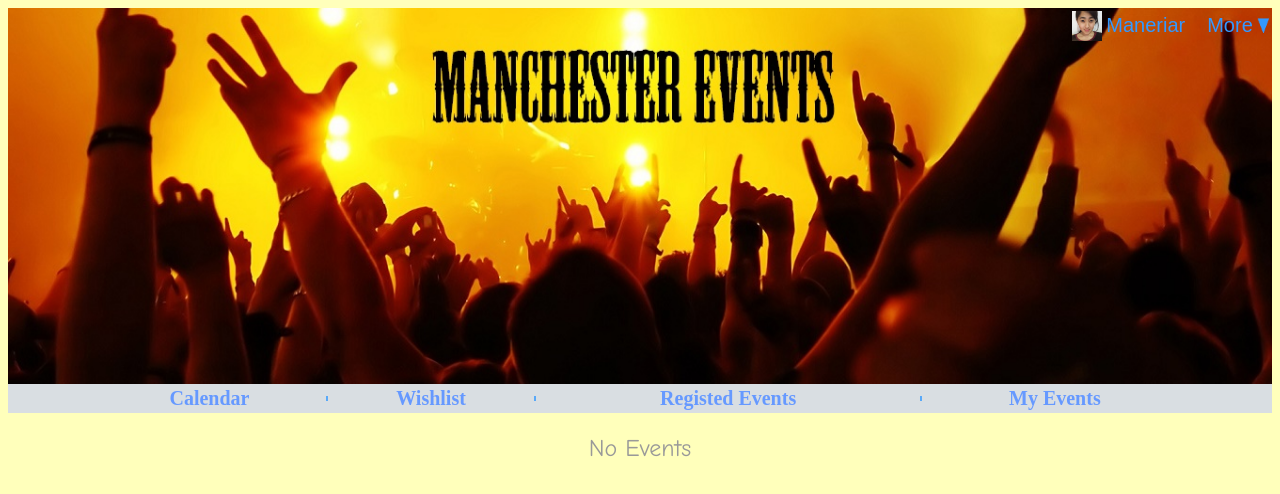
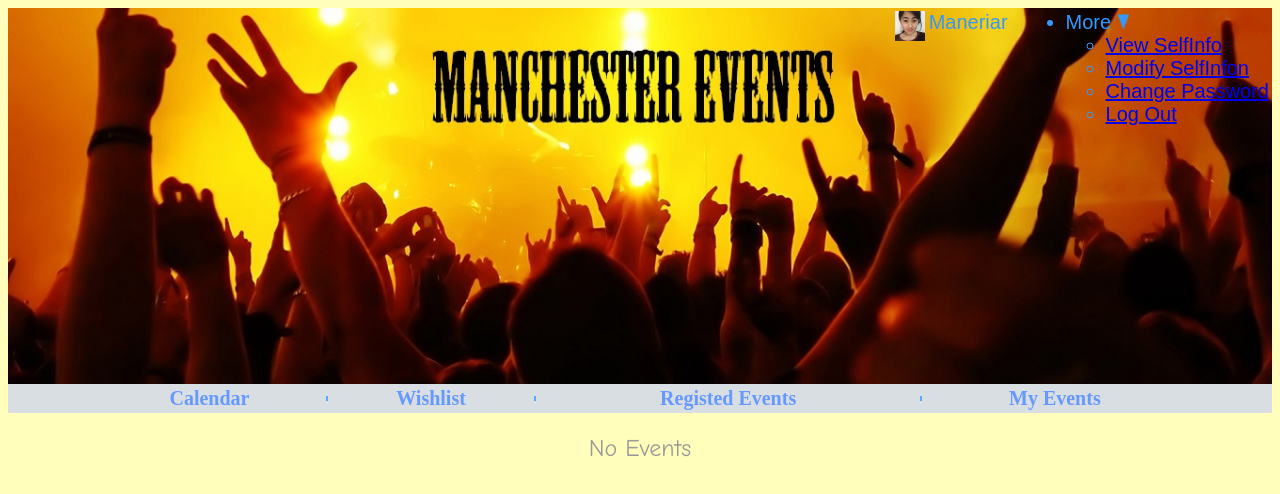
Before and after one commit to Riz-Kler/ManTech, a plain HTML site: page webpages/myevents.html in a window 1280 px wide. Drawn offline with Linux system fonts and the light colour scheme.

Commit message:
add function

```diff
--- a/webpages/myevents.html
+++ b/webpages/myevents.html
@@ -8,17 +8,28 @@
 
 <div id="logo" >
   <div align="right">
-    <table>
+     <table>
       <tr id="account" >
-        <td width="30" id="selfie"><img src="../pictures/20150410_120453000_iOS.jpg" style="max-width:30px;max-height:30px"></td>
-        <td id="account name"><label>Maneriar</label></td>
-        <td width="10"> </td>
-        <td >
-          <span id="more">
-            <td><label>More</label></td>
-            <td><label><img src="../pictures/more.png" style="max-width:15px;max-height:15px"></label></td>
-          </span>
-          </td>
+        <td  valign="top" width="30" id="selfie">
+        <img src="../pictures/20150410_120453000_iOS.jpg" style="max-width:30px;max-height:30px"></td>
+        <td valign="top" id="account name"><label>Maneriar</label></td>
+        <td width="10"></td>
+
+        <td align="left">
+<nav>
+    <ul>
+        <li>More
+       <img src="../pictures/more.png" style="max-width:15px;max-height:15px">
+            <ul>
+                <li><a href="detailselfinfo.html">View SelfInfo</a></li>
+                <li><a href="modification.html">Modify SelfInfon</a></li>
+                <li><a href="pswchange.html">Change Password</a></li>
+                 <li><a href="login.html">Log Out</a></li>
+            </ul>
+        </li>
+    </ul>
+</nav>
+</td>
       </tr>
     </table>
   </div>
```
